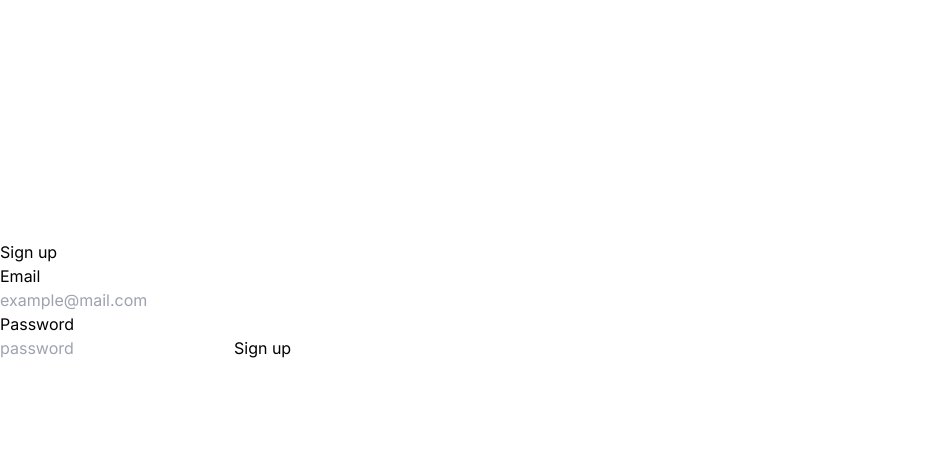
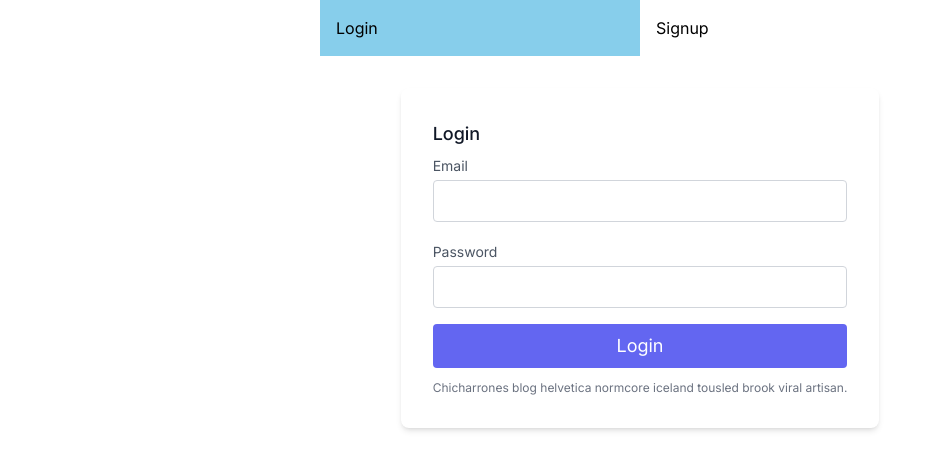
Before and after one commit to junaidsalam639/Next-Js-Class-04, a Next.js app: page /login in a window 1280 px wide. Shown: the top 470 px of the page, without its empty margins (0-940 px from the left). Built offline with nearby package versions, Linux system fonts and the light colour scheme; no server answers.

Commit message:
'Next-Js-solve-2'

```diff
--- a/src/app/component/Navbar.js
+++ b/src/app/component/Navbar.js
@@ -1,6 +1,7 @@
 'use client'
 import { useRouter } from 'next/navigation'
 import React, { useContext } from 'react'
+import signout from '../config/signout'
 import { AuthContext } from '../context/AuthContext'
 
 const Navbar = () => {
@@ -11,28 +12,28 @@ const Navbar = () => {
       if (!user) {
           router.push('/login')
       } else {
-          // signout()
+        signout()
       }
   }
 
     return (
     <div>
-      <header class="text-gray-600 body-font">
-  <div class="container mx-auto flex flex-wrap p-5 flex-col md:flex-row items-center">
-    <a class="flex title-font font-medium items-center text-gray-900 mb-4 md:mb-0">
-      <svg xmlns="http://www.w3.org/2000/svg" fill="none" stroke="currentColor" stroke-linecap="round" stroke-linejoin="round" stroke-width="2" class="w-10 h-10 text-white p-2 bg-indigo-500 rounded-full" viewBox="0 0 24 24">
+      <header className="text-gray-600 body-font">
+  <div className="container mx-auto flex flex-wrap p-5 flex-col md:flex-row items-center">
+    <a className="flex title-font font-medium items-center text-gray-900 mb-4 md:mb-0">
+      <svg xmlns="http://www.w3.org/2000/svg" fill="none" stroke="currentColor" stroke-linecap="round" stroke-linejoin="round" stroke-width="2" className="w-10 h-10 text-white p-2 bg-indigo-500 rounded-full" viewBox="0 0 24 24">
         <path d="M12 2L2 7l10 5 10-5-10-5zM2 17l10 5 10-5M2 12l10 5 10-5"></path>
       </svg>
-      <span class="ml-3 text-xl">Tailblocks</span>
+      <span className="ml-3 text-xl">Tailblocks</span>
     </a>
-    <nav class="md:ml-auto flex flex-wrap items-center text-base justify-center">
-      <a class="mr-5 hover:text-gray-900">First Link</a>
-      <a class="mr-5 hover:text-gray-900">Second Link</a>
-      <a class="mr-5 hover:text-gray-900">Third Link</a>
-      <a class="mr-5 hover:text-gray-900">Fourth Link</a>
+    <nav className="md:ml-auto flex flex-wrap items-center text-base justify-center">
+      <a className="mr-5 hover:text-gray-900">First Link</a>
+      <a className="mr-5 hover:text-gray-900">Second Link</a>
+      <a className="mr-5 hover:text-gray-900">Third Link</a>
+      <a className="mr-5 hover:text-gray-900">Fourth Link</a>
     </nav>
-    <button onClick={handleOnClickLoginBtn} class="inline-flex items-center bg-gray-100 border-0 py-1 px-3 focus:outline-none hover:bg-gray-200 rounded text-base mt-4 md:mt-0">{user ? 'Logout' : "Login"}
-      <svg fill="none" stroke="currentColor" stroke-linecap="round" stroke-linejoin="round" stroke-width="2" class="w-4 h-4 ml-1" viewBox="0 0 24 24">
+    <button onClick={handleOnClickLoginBtn} className="inline-flex items-center bg-gray-100 border-0 py-1 px-3 focus:outline-none hover:bg-gray-200 rounded text-base mt-4 md:mt-0">{user ? 'Logout' : "Login"}
+      <svg fill="none" stroke="currentColor" stroke-linecap="round" stroke-linejoin="round" stroke-width="2" className="w-4 h-4 ml-1" viewBox="0 0 24 24">
         <path d="M5 12h14M12 5l7 7-7 7"></path>
       </svg>
     </button>
--- /dev/null
+++ b/src/app/config/signout.js
@@ -0,0 +1,17 @@
+import firebase_app from "./firebase";
+import { signOut, getAuth } from "firebase/auth";
+
+const auth = getAuth(firebase_app);
+
+
+export default async function signout() {
+    let result = null,
+        error = null;
+    try {
+        result = await signOut(auth);
+    } catch (e) {
+        error = e;
+    }
+
+    return { result, error };
+}
--- a/src/app/login/page.js
+++ b/src/app/login/page.js
@@ -1,40 +1,75 @@
 'use client'
-import React from "react";
-import { useRouter } from 'next/navigation'
+import signIn from "../config/login"
+import signUp from "../config/singup"
+import { useRouter } from "next/navigation"
+import { useState } from "react"
 
-function Page() {
-    const [email, setEmail] = React.useState('')
-    const [password, setPassword] = React.useState('')
-    const router = useRouter()
+export default function Login() {
+    const [authType, setAuthType] = useState('login')
+    const [email, setEmail] = useState('')
+    const [loading, setLoading] = useState(false)
+    const [password, setPassword] = useState('')
+    const router = useRouter();
 
-    const handleForm = async (event) => {
-        event.preventDefault()
+    const authTypeTxt = authType === 'login' ? 'Login' : "Signup"
 
-        const { result, error } = await signUp(email, password);
+    const onClickBtn = async () => {
+        setLoading(true)
+        if (authType === 'login') {
+            const { result , error } = await signIn(email, password)
+            console.log('result, error->', result, error?.message)
+            if (result) {
+                router.replace('/')
+            }
+            else {
+                alert(error.message)
+            }
+            setLoading(false);
+        } else {
+            const { result, error } = await signUp(email, password)
+            console.log('result, error->', result, error)
+            if (result) {
+                router.replace('/login')
+            } else {
+                alert(error.message)
+            }
+            setLoading(false)
+        }
+    }
 
-        if (error) {
-            return console.log(error)
-        }
+    return (
+        <main className="flex min-h-screen flex-col items-center">
+            <div className="flex w-6/12 justify-between bg-white">
+                <div
+                    onClick={() => setAuthType('login')}
+                    style={{
+                        backgroundColor: authType === 'login' ? 'skyblue' : 'white'
+                    }} className="flex cursor-pointer p-4 item-center w-6/12 text-center"> <span>Login</span>  </div>
+                <div
+                    onClick={() => setAuthType('signup')}
+                    style={{
+                        backgroundColor: authType === 'signup' ? 'skyblue' : 'white'
+                    }}
+                    className="flex cursor-pointer p-4 item-center w-6/12 text-center"> <span>Signup</span>  </div>
+            </div>
 
-        console.log(result)
-        return router.push("/admin")
-    }
-    return (<div className="wrapper">
-        <div className="form-wrapper">
-            <h1 className="mt-60 mb-30">Sign up</h1>
-            <form onSubmit={handleForm} className="form">
-                <label htmlFor="email">
-                    <p>Email</p>
-                    <input onChange={(e) => setEmail(e.target.value)} required type="email" name="email" id="email" placeholder="example@mail.com" />
-                </label>
-                <label htmlFor="password">
-                    <p>Password</p>
-                    <input onChange={(e) => setPassword(e.target.value)} required type="password" name="password" id="password" placeholder="password" />
-                </label>
-                <button type="submit">Sign up</button>
-            </form>
-        </div>
-    </div>)
+            <section className="mt-8 text-gray-600 body-font relative">
+                <div className="container px-5 mx-auto flex">
+                    <div className=" bg-white rounded-lg p-8 flex flex-col md:ml-auto w-full mt-10 md:mt-0 relative z-10 shadow-md">
+                        <h2 className="text-gray-900 text-lg mb-1 font-medium title-font">{authTypeTxt}</h2>
+
+                        <div className="relative mb-4">
+                            <label for="email" className="leading-7 text-sm text-gray-600">Email</label>
+                            <input onChange={(e) => setEmail(e.target.value)} type="email" id="email" name="email" className="w-full bg-white rounded border border-gray-300 focus:border-indigo-500 focus:ring-2 focus:ring-indigo-200 text-base outline-none text-gray-700 py-1 px-3 leading-8 transition-colors duration-200 ease-in-out" />
+                        </div>
+                        <div className="relative mb-4">
+                            <label for="email" className="leading-7 text-sm text-gray-600">Password</label>
+                            <input onChange={(e) => setPassword(e.target.value)} type="password" id="password" name="password" className="w-full bg-white rounded border border-gray-300 focus:border-indigo-500 focus:ring-2 focus:ring-indigo-200 text-base outline-none text-gray-700 py-1 px-3 leading-8 transition-colors duration-200 ease-in-out" /> </div>
+                        <button disabled={loading} onClick={onClickBtn} className="text-white bg-indigo-500 border-0 py-2 px-6 focus:outline-none hover:bg-indigo-600 rounded text-lg">{authTypeTxt}</button>
+                        <p className="text-xs text-gray-500 mt-3">Chicharrones blog helvetica normcore iceland tousled brook viral artisan.</p>
+                    </div>
+                </div>
+            </section>
+        </main>
+    )
 }
-
-export default Page
```
